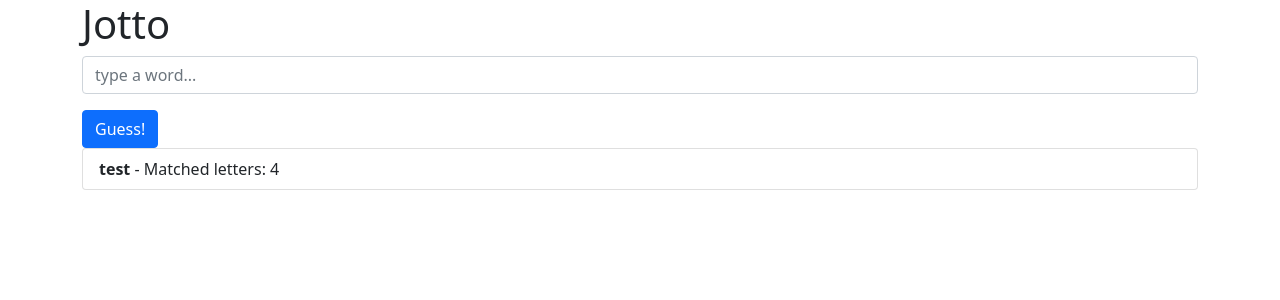
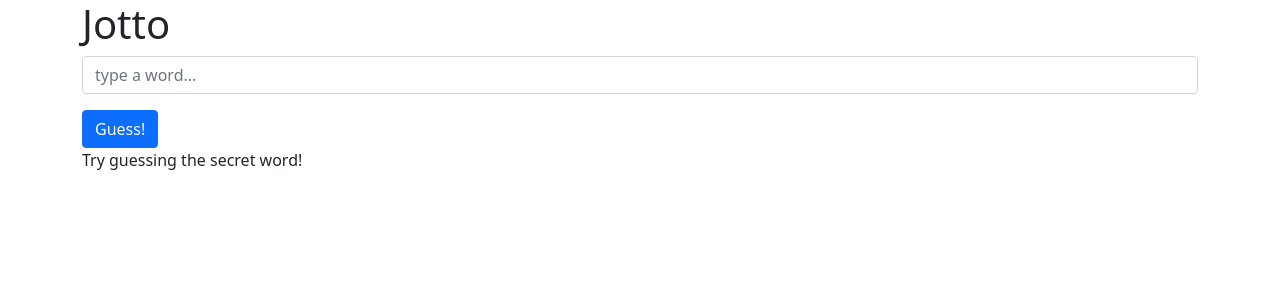
Before and after one commit to Mfigueira/react-jest-enzyme, a React app: page / in a window 1280 px wide. Shown: the top 300 px of the page. Built offline with nearby package versions, Linux system fonts and the light colour scheme.

Commit message:
added store access to components

```diff
--- a/src/components/App/App.js
+++ b/src/components/App/App.js
@@ -1,5 +1,6 @@
 // import Counter from './Counter';
 import { useEffect } from 'react';
+import { useSelector } from 'react-redux';
 import { Container, Row, Col } from 'react-bootstrap';
 import { getSecretWord } from '../../util/http';
 import Congrats from '../Congrats';
@@ -7,6 +8,11 @@ import GuessedWords from '../GuessedWords';
 import Input from '../Input';
 
 const App = () => {
+  const success = useSelector(state => state.success);
+  const guessedWords = useSelector(state => state.guessedWords);
+
+  const secretWord = 'party';
+
   useEffect(() => {
     getSecretWord();
   }, []);
@@ -17,14 +23,17 @@ const App = () => {
         <Col>
           <h1>Jotto</h1>
 
-          {/* <Counter /> */}
-          <Congrats success={false} />
-          <Input success={false} secretWord="party" />
-          <GuessedWords
-            guessedWords={[{ guessedWord: 'test', letterMatchCount: 4 }]}
-          />
+          <Congrats success={success} />
+          <Input />
+          <GuessedWords guessedWords={guessedWords} />
         </Col>
       </Row>
+
+      {/* <Row>
+        <Col>
+          <Counter />
+        </Col>
+      </Row> */}
     </Container>
   );
 };
--- a/src/components/Input.js
+++ b/src/components/Input.js
@@ -1,10 +1,12 @@
 import React from 'react';
 import { Form, Button } from 'react-bootstrap';
-import { useSelector } from 'react-redux';
+import { useDispatch, useSelector } from 'react-redux';
+import { guessWord } from '../actions';
 
-const Input = ({ secretWord }) => {
+const Input = () => {
   const [currentGuess, setCurrentGuess] = React.useState('');
   const success = useSelector(state => state.success);
+  const dispatch = useDispatch();
 
   const handleInputChange = e => {
     setCurrentGuess(e.target.value);
@@ -12,6 +14,7 @@ const Input = ({ secretWord }) => {
 
   const handleFormSubmit = e => {
     e.preventDefault();
+    dispatch(guessWord(currentGuess));
     setCurrentGuess('');
   };
 
```
Also changed, not shown: 1 other file (tests, documents, lock files or other folders).
